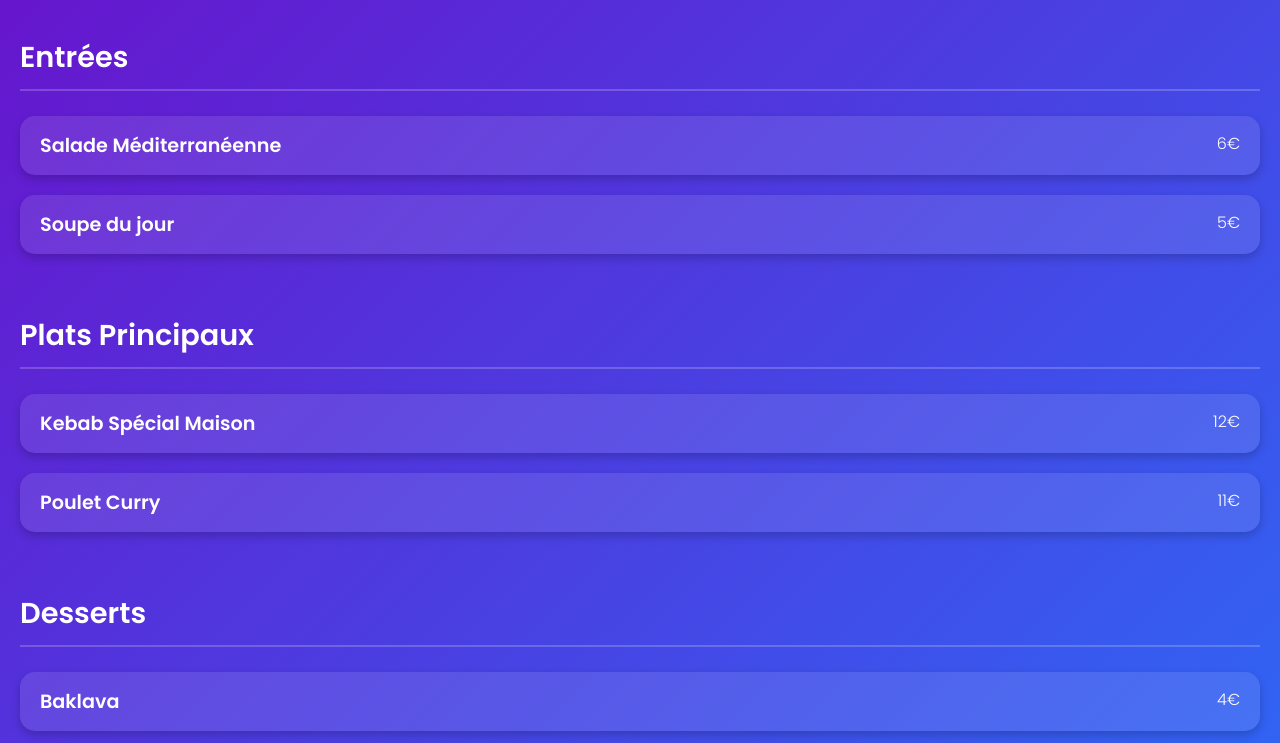
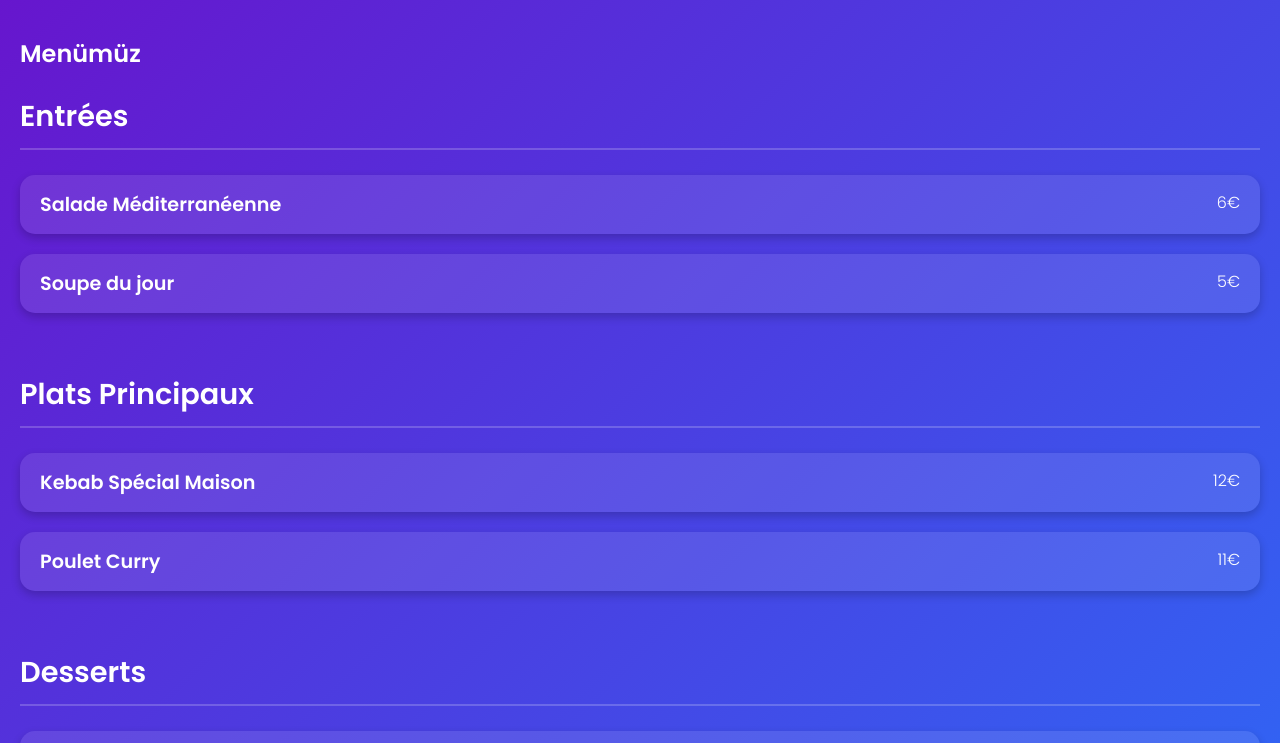
Before and after one commit to clka23/restaurant-menu, a plain HTML site: page index.html in a window 1280 px wide. Shown: the part 131-874 px from the top of the page. Drawn offline with nearby package versions, Linux system fonts and the light colour scheme.

Commit message:
Update index.html

```diff
--- a/index.html
+++ b/index.html
@@ -15,7 +15,6 @@
       background: linear-gradient(135deg, #6a11cb, #2575fc);
       color: white;
       padding: 30px 20px;
-      <h2 data-aos="fade-up" class="sub-title">Menümüz</h2>
     }
 
     h1 {
@@ -80,6 +79,7 @@
 </head>
 <body>
   <h1 data-aos="fade-up">Menu du Restaurant</h1>
+  <h2 data-aos="fade-up" class="sub-title">Menümüz</h2>
 
   <div class="section" data-aos="fade-up">
     <h2>Entrées</h2>
```
